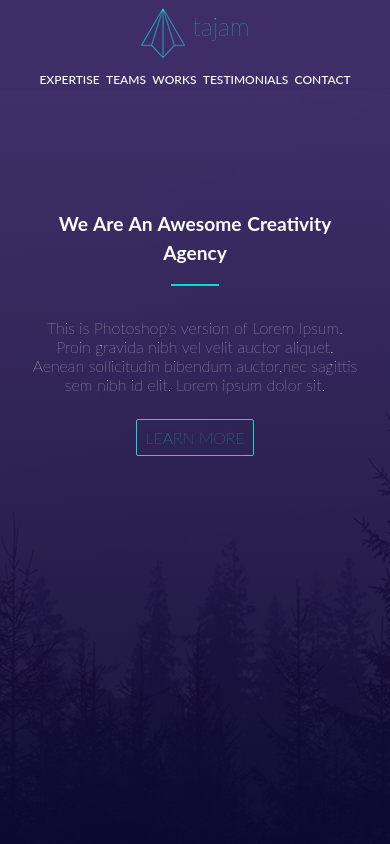
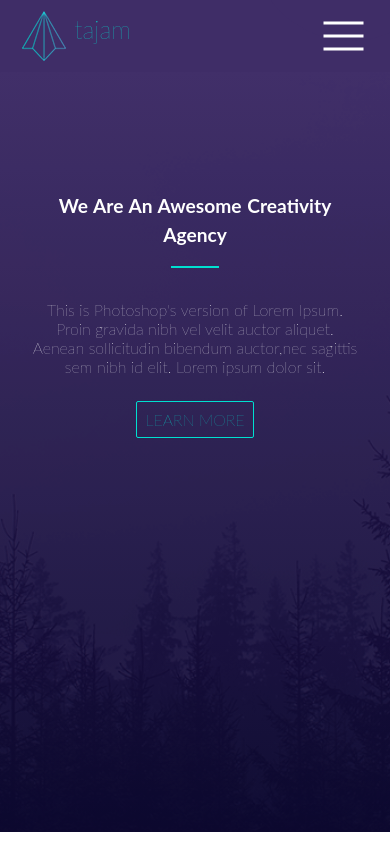
Before and after one commit to Afej/tagem-PSD, a plain HTML site: page index.html in a window 390 px wide. Shown: the top 844 px of the page. Drawn offline with nearby package versions, Linux system fonts and the light colour scheme.

Commit message:
responsive/sticky nav for all screens

```diff
--- a/css/_mobile.scss
+++ b/css/_mobile.scss
@@ -1,13 +1,10 @@
 // tablets and smaller screens
 @media (max-width: 800px) {
   #nav-wrapper {
-    #main-nav {
-      padding: 0rem;
-      margin: 1rem 0;
+    padding: 1rem 2rem;
 
     a {
       padding: 3px;
-      }
     }
   }
 
@@ -15,7 +12,7 @@
     height: 65vh;
 
     #main {
-      margin-top: 7rem;
+      margin-top: 5rem;
 
       h1 {
         font-size: 1.5rem;
@@ -149,14 +146,51 @@
   }
 
   #nav-wrapper {
-    #main-nav {
+    // position: relative;
+    padding: 0.5rem 1.2rem;
+
+    .hamburger {
+      display: flex;
       flex-direction: column;
-      text-align: center;
-      margin: 0.5rem 0 0 0;
+      position: absolute;
+      cursor: pointer;
+      right: 5%;
+      top: 50%;
+      transform: translate(-5%, -50%);
+      z-index: 1;
 
-      div {
-        // align-items: center;
+      .line {
+        width: 40px;
+        height: 3px;
+        background: white;
+        margin: 5px;
+      }
+    }
+
+    .nav-links {
+      position: fixed;
+      background: rgba(63, 45, 103, 1);
+      height: 70vh;
+      width: 100%;
+      top: 0;
+      right: 0;
+      flex-direction: column;
+      clip-path: circle(100px at 90% -10%);
+      -webkit-clip-path: circle(100px at 90% -10%);
+      transition: all 1s ease-out;
+      pointer-events: none;
+      align-items: center;
       justify-content: center;
+
+      li {
+        opacity: 0;
+
+        &:nth-child(even) {
+          transition: all 0.5s ease 0.2s;
+        }
+
+        &:nth-child(odd) {
+          transition: all 0.5s ease 0.4s;
         }
 
         a {
@@ -164,16 +198,18 @@
           font-weight: 550;
           padding: 0.2rem;
         }
+      }
 
-      ul {
-        margin-top: 0.5rem;
-        justify-content: center;
+      &.open {
+        clip-path: circle(1000px at 90% -10%);
+        -webkit-clip-path: circle(1000px at 90% -10%);
+        pointer-events: all;
+
+        li.fade {
+          margin-top: 2rem;
+          opacity: 1;
         }
-      // li {
-      //   &:first-child {
-      //     display: none;
-      //   }
-      // }
+      }
     }
   }
 
--- a/css/main.scss
+++ b/css/main.scss
@@ -26,16 +26,20 @@ body {
 }
 
 .container {
-  max-width: 1024px;
+  max-width: 85vw;
   height: 100%;
   margin: auto;
-  padding: 0 2rem;
+  // padding: 0 2rem;
   overflow: hidden;
 }
 
 a {
   text-decoration: none;
   color: $white;
+}
+
+label {
+  display: none;
 }
 
 .btn {
@@ -58,25 +62,14 @@ ul {
 }
 
 #nav-wrapper {
+  display: flex;
+  position: sticky;
   background: rgb(63, 45, 103);
-  position: sticky;
   top: 0;
   z-index: 1;
-
-  #main-nav {
-    display: flex;
   justify-content: space-between;
-    padding: 1rem;
   align-items: center;
-
-    ul,
-    div {
-      display: flex;
-    }
-
-    li {
-      cursor: pointer;
-    }
+  padding: 1rem 5rem;
 
   h1 {
     font-size: 25px;
@@ -84,6 +77,14 @@ ul {
     color: $turquoise;
     margin-left: 8px;
   }
+
+  #logo,
+  .nav-links {
+    display: flex;
+  }
+
+  li {
+    cursor: pointer;
 
     a {
       text-decoration: none;
@@ -93,7 +94,8 @@ ul {
       padding: 5px;
 
       &:hover,
-      &.current {
+      &.current,
+      &:active {
         color: $turquoise;
       }
     }
--- a/index.html
+++ b/index.html
@@ -15,23 +15,26 @@
 
   <body>
     <nav id="nav-wrapper">
-      <div class="container">
-        <div id="main-nav">
-          <div>
-            <img src="images/logo-min.png" alt="logo" id="logo" />
+      <a href="#header" id="logo">
+        <img src="images/logo-min.png" alt="logo" />
         <h1>tajam</h1>
+      </a>
+
+      <div class="hamburger">
+        <div class="line"></div>
+        <div class="line"></div>
+        <div class="line"></div>
       </div>
-          <ul>
+
+      <ul class="nav-links">
         <!-- <li><a href="#header" class="current">Home</a></li> -->
-            <!-- <li><a href="#about">about</a></li> -->
+        <li><a href="#about">about</a></li>
         <li><a href="#expertise">expertise</a></li>
         <li><a href="#team">teams</a></li>
         <li><a href="#works">works</a></li>
         <li><a href="#testimonial">Testimonials</a></li>
         <li><a href="#contact">contact</a></li>
       </ul>
-        </div>
-      </div>
     </nav>
 
     <header id="header">
@@ -277,37 +280,34 @@
           <h1>Give us a good news</h1>
           <form class="form-group">
             <div class="form-item">
-              <label>
+              <label for="name">Name</label>
               <input
                 type="text"
                 name="name"
                 class="text-input"
                 placeholder="Name"
               />
-              </label>
             </div>
             <div class="form-item">
-              <label>
+              <label for="name">Email</label>
               <input
                 type="email"
                 name="email"
                 class="text-input"
                 placeholder="Email"
               />
-              </label>
             </div>
             <div class="form-item">
-              <label>
+              <label for="name">Subject</label>
               <input
                 type="text"
                 name="subject"
                 class="text-input"
                 placeholder="Subject"
               />
-              </label>
             </div>
             <div class="form-item">
-              <label>
+              <label for="name">Message</label>
               <textarea
                 name="message"
                 class="text-input"
@@ -315,7 +315,6 @@
                 rows="10"
                 placeholder="Your Message"
               ></textarea>
-              </label>
             </div>
             <button type="submit" class="btn" disabled>Submit</button>
           </form>
--- a/main.js
+++ b/main.js
@@ -7,8 +7,20 @@ window.addEventListener('scroll', function () {
   }
 });
 
+//nav bar
+const hamburger = document.querySelector('.hamburger');
+const navLinks = document.querySelector('.nav-links');
+const links = document.querySelectorAll('.nav-links li');
+
+hamburger.addEventListener('click', () => {
+  navLinks.classList.toggle('open');
+  links.forEach((link) => {
+    link.classList.toggle('fade');
+  });
+});
+
 // Smooth Scrolling
-$('#main-nav a, .btn').on('click', function (event) {
+$('#nav-wrapper a, .btn').on('click', function (event) {
   if (this.hash !== '') {
     event.preventDefault();
 
```
Also changed, not shown: css/main.css, 1 other file. Lines whose indentation alone changed are shown as unchanged.
